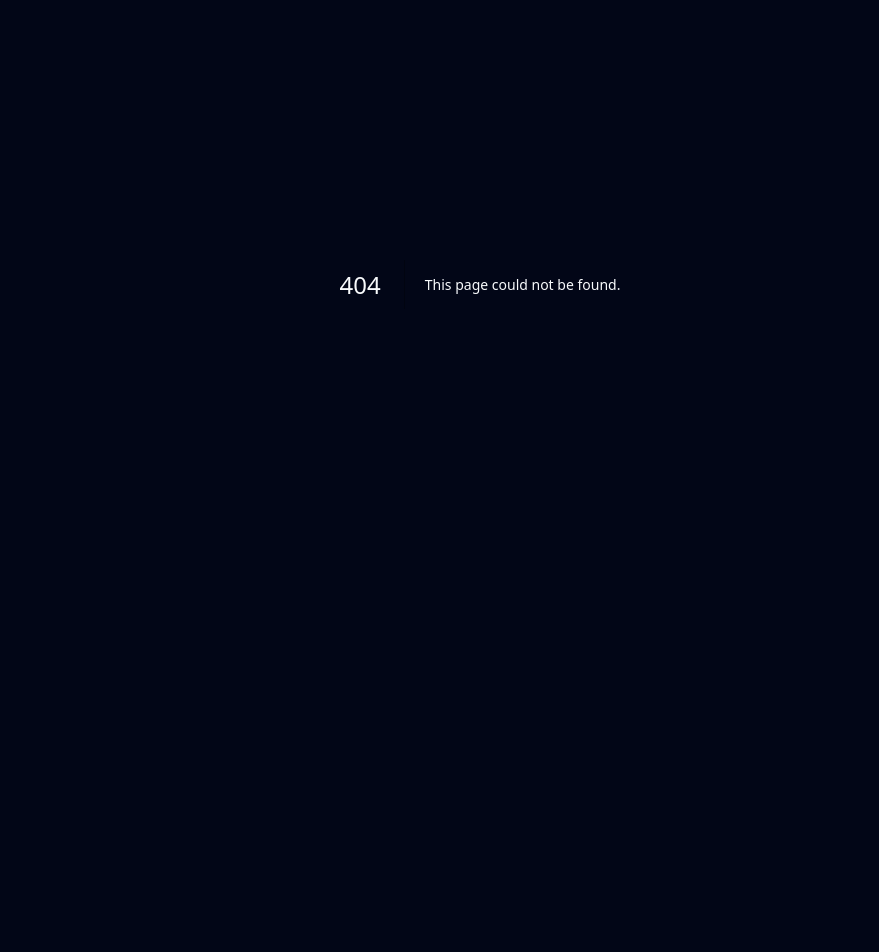
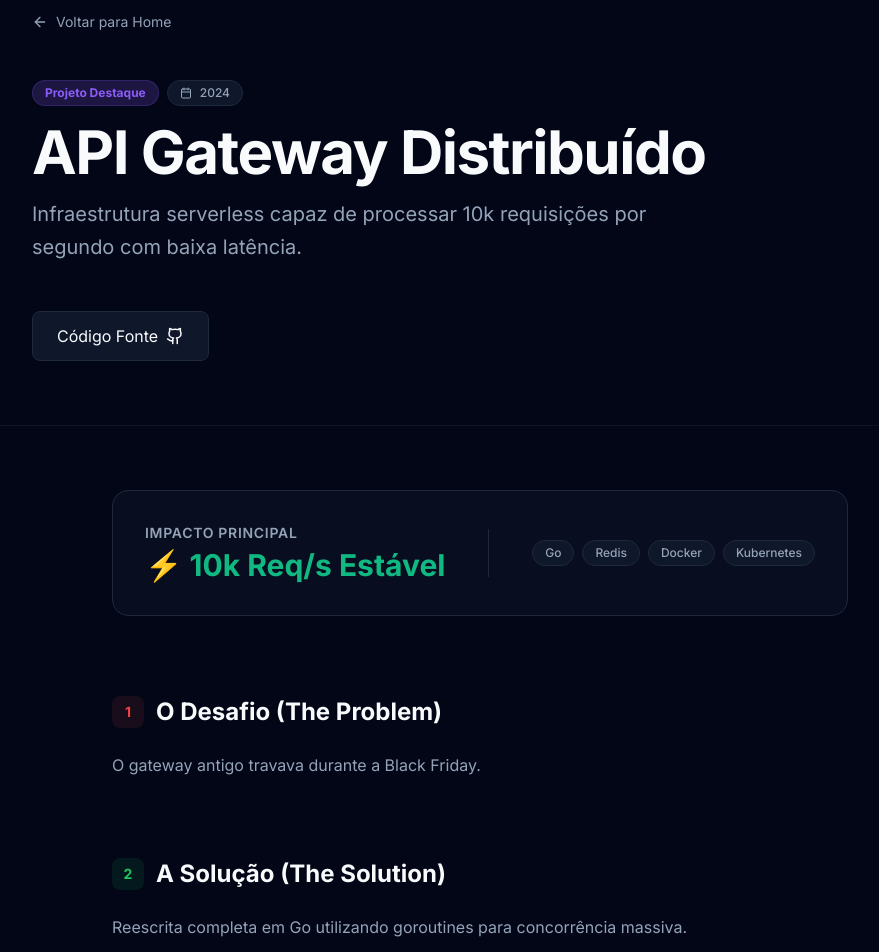
Before and after one commit to darkruden/site-curriculo, a Next.js app: page /projetos/api-gateway-high-scale in a window 1280 px wide. Before the commit this address had no page. Shown: the part 180-1132 px from the top of the page, without its empty margins (160-1039 px from the left). Before the commit the page ends 864 px from the top, so only its background shows below. Built offline with nearby package versions, Linux system fonts and the light colour scheme.

Commit message:
feat: adicionar pagina dinamica de detalhes do projeto

```diff
--- /dev/null
+++ b/src/app/projetos/[slug]/page.tsx
@@ -0,0 +1,193 @@
+import { notFound } from "next/navigation";
+import { Metadata } from "next";
+import Link from "next/link";
+import { ArrowLeft, Github, ExternalLink, Calendar, Layers } from "lucide-react";
+import { projectsData } from "@/content/projects";
+import { TechPill } from "@/components/ui/TechPill";
+import { cn } from "@/lib/utils";
+
+interface PageProps {
+    params: Promise<{ slug: string }>;
+}
+
+// 1. Gerar params estáticos para SSG (Performance Máxima)
+// Isso faz com que as páginas sejam geradas no build, e não na requisição.
+export async function generateStaticParams() {
+    return projectsData.map((project) => ({
+        slug: project.slug,
+    }));
+}
+
+// 2. SEO Dinâmico (Arquivo 5)
+export async function generateMetadata({ params }: PageProps): Promise<Metadata> {
+    const { slug } = await params;
+    const project = projectsData.find((p) => p.slug === slug);
+
+    if (!project) return {};
+
+    return {
+        title: project.title,
+        description: project.short_description,
+        openGraph: {
+            title: project.title,
+            description: project.short_description,
+            // images: [`/api/og?title=${project.title}`], // Futuro: OG Image dinâmica
+        },
+    };
+}
+
+export default async function ProjectPage({ params }: PageProps) {
+    const { slug } = await params;
+    const project = projectsData.find((p) => p.slug === slug);
+
+    if (!project) {
+        notFound();
+    }
+
+    return (
+        <article className="min-h-screen bg-background pb-20">
+            {/* Header com KPI (O Gancho) */}
+            <header className="relative pt-32 pb-16 px-4 border-b border-border/40 overflow-hidden">
+                <div className="absolute inset-0 bg-primary/5 -z-10" />
+
+                <div className="container mx-auto max-w-4xl space-y-8">
+                    <Link
+                        href="/"
+                        className="inline-flex items-center gap-2 text-sm text-text-secondary hover:text-primary transition-colors mb-4"
+                    >
+                        <ArrowLeft size={16} /> Voltar para Home
+                    </Link>
+
+                    <div className="space-y-4">
+                        <div className="flex flex-wrap gap-2 mb-4">
+                            {project.featured && (
+                                <span className="px-3 py-1 rounded-full text-xs font-bold bg-primary/20 text-primary border border-primary/20">
+                                    Projeto Destaque
+                                </span>
+                            )}
+                            <span className="px-3 py-1 rounded-full text-xs font-medium bg-surface text-text-secondary border border-border flex items-center gap-2">
+                                <Calendar size={12} /> {project.date || "2024"}
+                            </span>
+                        </div>
+
+                        <h1 className="text-4xl md:text-6xl font-bold text-text-primary tracking-tight">
+                            {project.title}
+                        </h1>
+
+                        <p className="text-xl text-text-secondary max-w-2xl leading-relaxed">
+                            {project.short_description}
+                        </p>
+                    </div>
+
+                    {/* Links de Ação */}
+                    <div className="flex flex-wrap gap-4 pt-4">
+                        {project.live_demo_link && (
+                            <a
+                                href={project.live_demo_link}
+                                target="_blank"
+                                rel="noopener noreferrer"
+                                className="flex items-center gap-2 px-6 py-3 rounded-lg bg-primary text-white font-semibold hover:bg-primary/90 transition-all shadow-[0_0_20px_rgba(139,92,246,0.3)]"
+                            >
+                                Ver Demo Online <ExternalLink size={18} />
+                            </a>
+                        )}
+                        <a
+                            href={project.github_link}
+                            target="_blank"
+                            rel="noopener noreferrer"
+                            className="flex items-center gap-2 px-6 py-3 rounded-lg bg-surface border border-border text-text-primary hover:bg-surface/80 transition-all"
+                        >
+                            Código Fonte <Github size={18} />
+                        </a>
+                    </div>
+                </div>
+            </header>
+
+            <main className="container mx-auto max-w-3xl px-4 py-16 space-y-20">
+
+                {/* KPI Section (O Resultado) */}
+                <section className="bg-surface/50 border border-border rounded-2xl p-8 flex flex-col md:flex-row items-center justify-between gap-6">
+                    <div>
+                        <h3 className="text-sm font-semibold text-text-secondary uppercase tracking-wider mb-1">
+                            Impacto Principal
+                        </h3>
+                        <p className="text-3xl font-bold text-secondary">
+                            {project.result_quantified}
+                        </p>
+                    </div>
+                    <div className="h-px w-full md:h-12 md:w-px bg-border" />
+                    <div className="flex flex-wrap gap-2 justify-center md:justify-end max-w-md">
+                        {project.tech_stack.map((tech) => (
+                            <TechPill key={tech} name={tech} />
+                        ))}
+                    </div>
+                </section>
+
+                {/* Narrative: The Problem */}
+                <section className="space-y-6">
+                    <div className="flex items-center gap-3 text-2xl font-bold text-text-primary">
+                        <span className="flex items-center justify-center w-8 h-8 rounded-lg bg-red-500/10 text-red-500 text-sm">1</span>
+                        <h2>O Desafio (The Problem)</h2>
+                    </div>
+                    <div className="prose prose-invert prose-lg text-text-secondary leading-relaxed">
+                        <p>{project.problem}</p>
+                    </div>
+                </section>
+
+                {/* Narrative: The Solution */}
+                <section className="space-y-6">
+                    <div className="flex items-center gap-3 text-2xl font-bold text-text-primary">
+                        <span className="flex items-center justify-center w-8 h-8 rounded-lg bg-green-500/10 text-green-500 text-sm">2</span>
+                        <h2>A Solução (The Solution)</h2>
+                    </div>
+                    <div className="prose prose-invert prose-lg text-text-secondary leading-relaxed">
+                        <p>{project.solution}</p>
+                    </div>
+
+                    {/* Architecture Placeholder (Diagrama) */}
+                    <div className="my-8 p-8 border border-dashed border-border rounded-xl bg-surface/30 flex flex-col items-center justify-center text-center gap-4">
+                        <div className="p-4 rounded-full bg-surface border border-border">
+                            <Layers className="w-8 h-8 text-text-secondary" />
+                        </div>
+                        <div>
+                            <p className="text-sm font-medium text-text-primary">Diagrama de Arquitetura</p>
+                            <p className="text-xs text-text-secondary">
+                                (Adicione uma imagem aqui: <code>/public/diagrams/{project.slug}.png</code>)
+                            </p>
+                        </div>
+                    </div>
+                </section>
+
+                {/* Deep Dive (Curadoria de Código) */}
+                <section className="space-y-6">
+                    <h2 className="text-2xl font-bold text-text-primary">Deep Dive Técnico</h2>
+                    <p className="text-text-secondary">
+                        Em vez de navegar por milhares de arquivos, veja os pontos cruciais onde a engenharia acontece:
+                    </p>
+
+                    <div className="grid gap-4">
+                        {/* Exemplo de Deep Link Manual (No futuro virá do MDX) */}
+                        <a
+                            href={`${project.github_link}`}
+                            target="_blank"
+                            rel="noreferrer"
+                            className="group flex items-center justify-between p-4 rounded-lg border border-border bg-surface hover:border-primary/50 transition-colors"
+                        >
+                            <div className="flex items-center gap-3">
+                                <Github size={20} className="text-text-secondary" />
+                                <div className="flex flex-col">
+                                    <span className="text-sm font-mono text-primary font-medium group-hover:underline decoration-primary/50 underline-offset-4">
+                                        src/core/engine.ts
+                                    </span>
+                                    <span className="text-xs text-text-secondary">Lógica principal do algoritmo</span>
+                                </div>
+                            </div>
+                            <ExternalLink size={16} className="text-text-secondary opacity-0 group-hover:opacity-100 transition-opacity" />
+                        </a>
+                    </div>
+                </section>
+
+            </main>
+        </article>
+    );
+}
```
